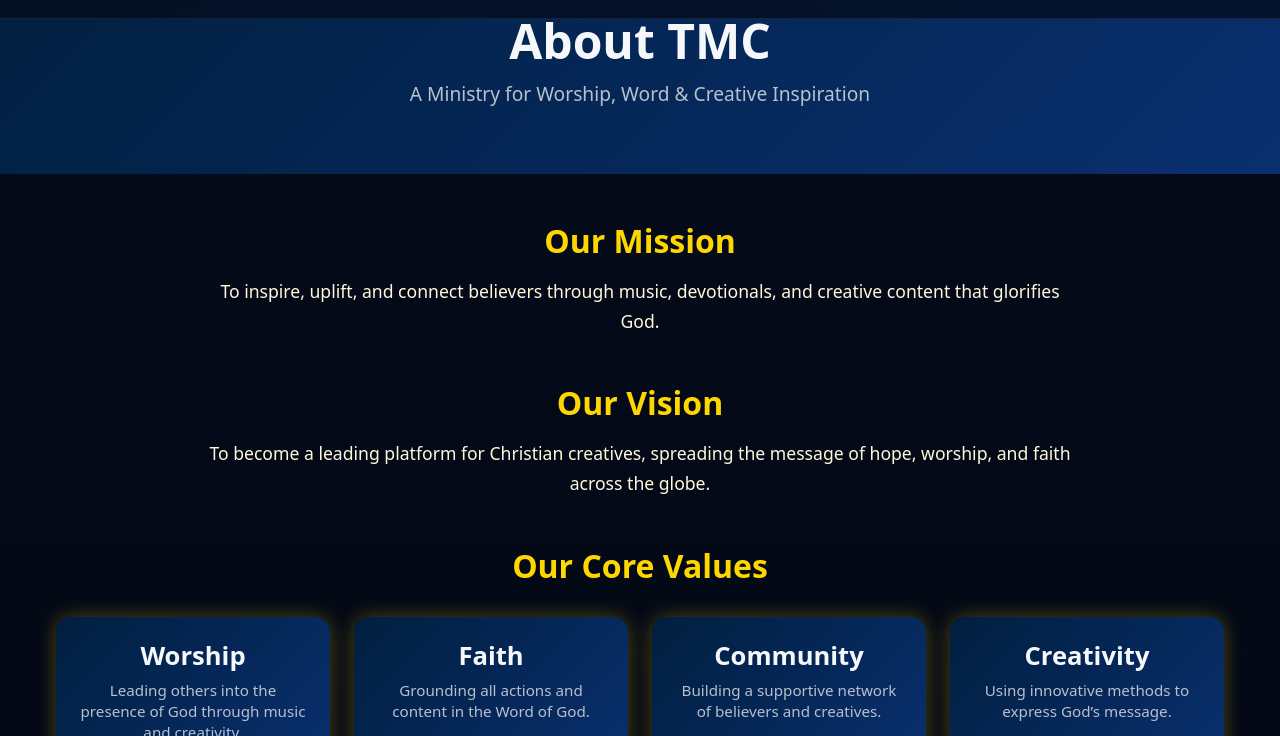
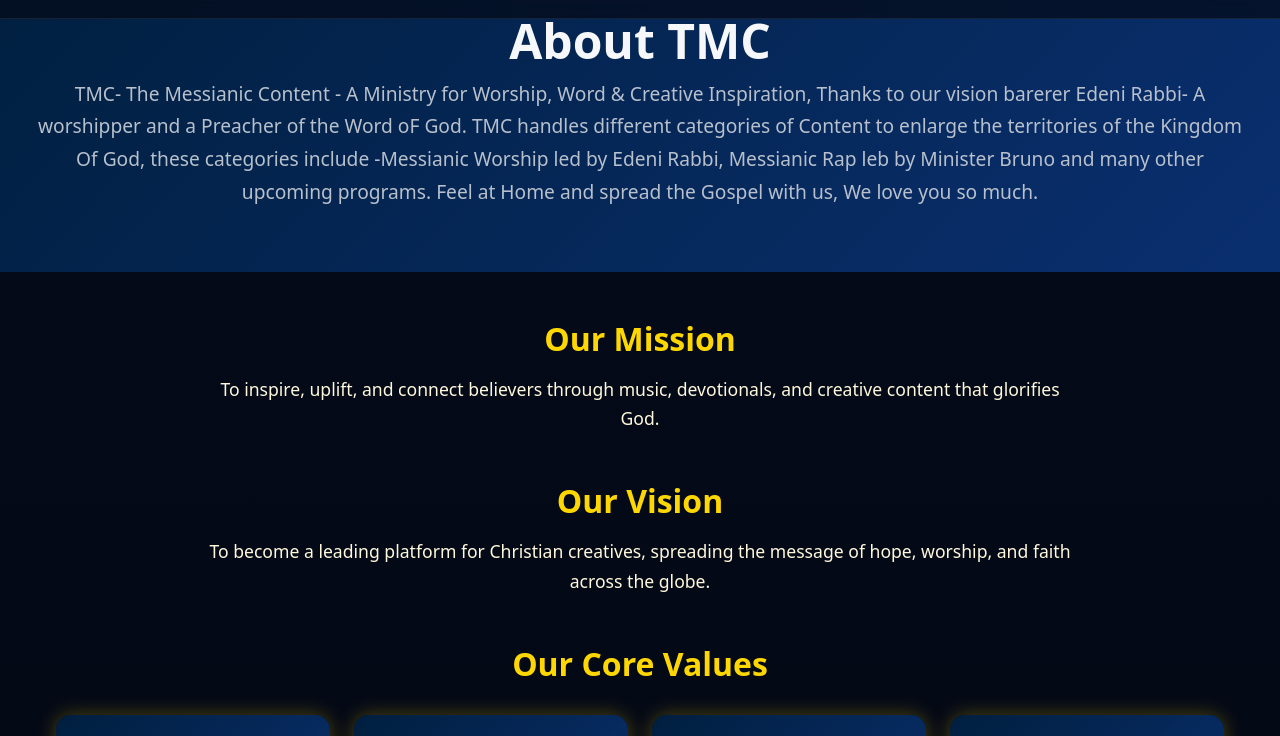
Before and after one commit to brunocoder256/TMC, a plain HTML site: page about.html in a window 1280 px wide. Shown: the part 52-788 px from the top of the page. Drawn offline with Linux system fonts and the light colour scheme.

Commit message:
Update about.html

```diff
--- a/about.html
+++ b/about.html
@@ -31,7 +31,7 @@
   <!-- HERO SECTION -->
   <section class="hero">
     <h1>About TMC</h1>
-    <p>A Ministry for Worship, Word & Creative Inspiration</p>
+    <p>TMC- The Messianic Content - A Ministry for Worship, Word & Creative Inspiration, Thanks to our vision barerer Edeni Rabbi- A worshipper and a Preacher of the Word oF God. TMC handles different categories of Content to enlarge the territories of the Kingdom Of God, these categories include -Messianic Worship led by Edeni Rabbi, Messianic Rap leb by Minister Bruno and many other upcoming programs. Feel at Home and spread the Gospel with us, We love you so much.</p>
   </section>
 
   <!-- MISSION -->
```
